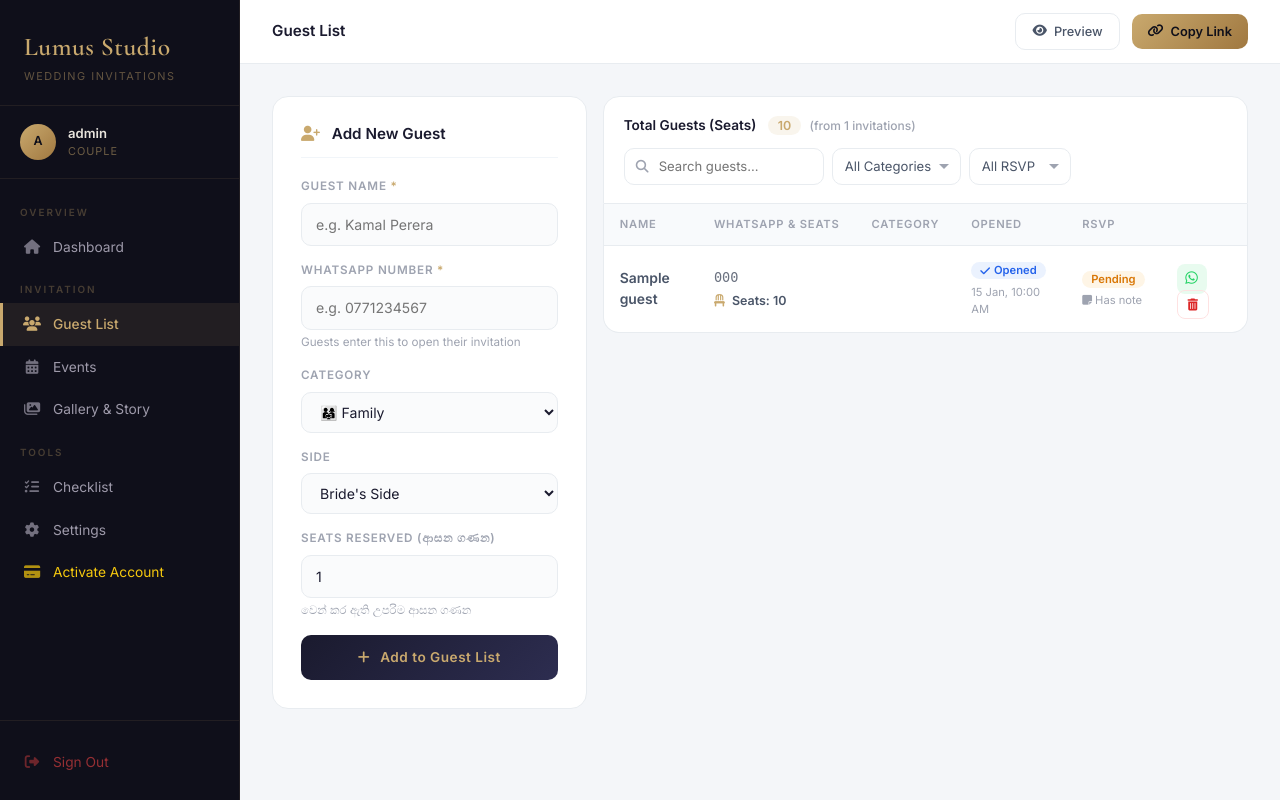
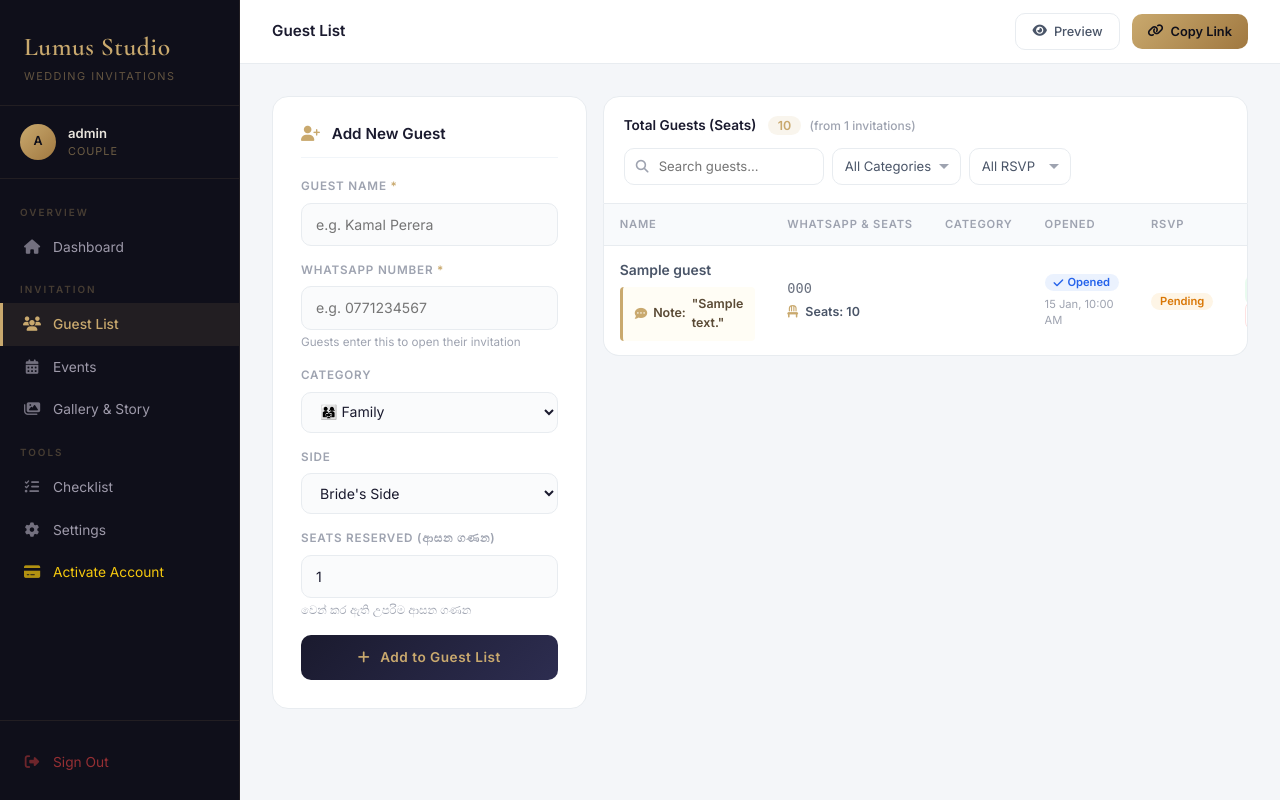
Before and after one commit to hathisathissara/lumos-studio-invitation, a PHP site: page /invite/dashboard/guests.php in a window 1280 px wide. Run offline with PHP 8.4, Linux system fonts and the light colour scheme; a user stored in the database is signed in; data comes from the database, SQL or seed files in the repository; tables that the repository leaves empty hold one stand-in row (values such as "Sample post").

Commit message:
feat: add database connection configuration and guest management system with seat tracking functionality

```diff
--- a/config/config.php
+++ b/config/config.php
@@ -1,13 +1,25 @@
 <?php
+// Force UTF-8 end-to-end: the HTTP response header, PHP's internal string
+// handling, and the DB connection must all agree — otherwise WAMP's PHP
+// (which often defaults to ISO-8859-1) can send the wrong charset header,
+// the browser misreads the emoji bytes, and they turn into "�".
+if (!headers_sent()) {
+    header('Content-Type: text/html; charset=UTF-8');
+}
+mb_internal_encoding('UTF-8');
+
 $host = 'localhost';
 $dbname = 'invite';
 $username = 'root';
 $password = ''; // wamp server එකේ සාමාන්‍යයෙන් password එකක් නෑ, ඒ නිසා මේක හිස්ව තියන්න.
 
 try {
-    $pdo = new PDO("mysql:host=$host;dbname=$dbname", $username, $password);
+    $pdo = new PDO("mysql:host=$host;dbname=$dbname;charset=utf8mb4", $username, $password);
     // Error mode එක Exception වලට set කිරීම
     $pdo->setAttribute(PDO::ATTR_ERRMODE, PDO::ERRMODE_EXCEPTION);
+    // Extra safety net so the connection always talks utf8mb4 even if the
+    // DSN charset param is ever ignored by a driver/version quirk.
+    $pdo->exec("SET NAMES utf8mb4");
 } catch(PDOException $e) {
     die("Database Connection failed: " . $e->getMessage());
 }
--- a/dashboard/guests.php
+++ b/dashboard/guests.php
@@ -299,6 +299,7 @@ require 'layouts/header.php';
     .badge-opened { background: rgba(59,130,246,0.1); color: #2563eb; }
     .badge-not-opened { background: rgba(107,114,128,0.08); color: #9ea3b0; }
 
+    /* wa/delete actions */
     .btn-del {
         background: none;
         border: 1px solid #fee2e2;
@@ -331,6 +332,32 @@ require 'layouts/header.php';
         color: #d1d5db;
         cursor: not-allowed;
         pointer-events: none;
+    }
+
+    /* Note and Seats Styles */
+    .btn-note-view {
+        background: none;
+        border: 1px solid #e8ecf0;
+        border-radius: 8px;
+        color: #4a5568;
+        padding: 6px 10px;
+        font-size: 0.75rem;
+        cursor: pointer;
+        transition: all 0.2s;
+    }
+    .btn-wa-note:hover { background: #f1f5f9; }
+
+    .guest-note-box {
+        background: #fffdf5;
+        border-left: 3px solid #c9a96e;
+        padding: 8px 12px;
+        font-size: 0.78rem;
+        color: #5a4a35;
+        border-radius: 4px;
+        margin-top: 6px;
+        display: flex;
+        align-items: center;
+        gap: 6px;
     }
 
     .empty-state {
@@ -444,7 +471,17 @@ require 'layouts/header.php';
                             data-rsvp="<?php echo htmlspecialchars($g['rsvp_status']); ?>"
                             data-seats="<?php echo intval($g['seats_reserved'] ?? 1); ?>"
                         >
-                            <td class="guest-name-cell"><?php echo htmlspecialchars($g['name']); ?></td>
+                            <td class="guest-name-cell">
+                                <?php echo htmlspecialchars($g['name']); ?>
+
+                                <!-- Guest Note එකක් දමා ඇත්නම් එය නමට යටින් ලස්සනට පෙන්වීම -->
+                                <?php if (!empty($g['guest_note'])): ?>
+                                    <div class="guest-note-box">
+                                        <i class="fas fa-comment-dots" style="color: #c9a96e;"></i>
+                                        <strong>Note:</strong> "<?php echo htmlspecialchars($g['guest_note']); ?>"
+                                    </div>
+                                <?php endif; ?>
+                            </td>
                             <td>
                                 <span class="guest-phone"><?php echo htmlspecialchars($g['whatsapp_number']); ?></span>
                                 <br>
@@ -488,33 +525,18 @@ require 'layouts/header.php';
                                 else
                                     echo "<span class='badge badge-pending-rsvp'>Pending</span>";
                                 ?>
-                                <?php if (!empty($g['guest_note'])): ?>
-                                <br><small style="color:#9ea3b0; font-size:0.7rem;" title="<?php echo htmlspecialchars($g['guest_note']); ?>">
-                                    <i class="fas fa-sticky-note"></i> Has note
-                                </small>
-                                <?php endif; ?>
                             </td>
                             <td>
                                 <?php
                                     $guest_wa_intl = to_whatsapp_intl($g['whatsapp_number']);
                                 ?>
                                 <?php if (!empty($guest_wa_intl) && !empty($invite_url_for_header)): ?>
-                                    <?php
-                                        // Personalized link: guest's own number embedded so the
-                                        // seal-open flow can auto-verify without them typing it.
-                                        $personal_link = $invite_url_for_header
-                                            . (strpos($invite_url_for_header, '?') !== false ? '&' : '?')
-                                            . 'wa=' . rawurlencode($g['whatsapp_number']);
-
-                                        // Reuse the exact wording from header.php, just swap the
-                                        // link at the end for this guest's personal one.
-                                        $personal_message = str_replace($invite_url_for_header, $personal_link, $invite_share_message_header);
-
-                                        $guest_wa_link = "https://wa.me/{$guest_wa_intl}?text=" . rawurlencode($personal_message);
-                                    ?>
-                                    <a href="<?php echo htmlspecialchars($guest_wa_link); ?>"
+                                    <!-- Dynamic URL redirection script injected here -->
+                                    <a href="#"
                                        target="_blank"
                                        class="btn-wa-send"
+                                       data-phone="<?php echo $guest_wa_intl; ?>"
+                                       data-phone-raw="<?php echo htmlspecialchars($g['whatsapp_number']); ?>"
                                        title="Send personalized invitation to <?php echo htmlspecialchars($g['name']); ?> via WhatsApp">
                                         <i class="fab fa-whatsapp"></i>
                                     </a>
@@ -578,6 +600,64 @@ function filterGuests() {
 document.getElementById('guest-search').addEventListener('input', filterGuests);
 document.getElementById('filter-cat').addEventListener('change', filterGuests);
 document.getElementById('filter-rsvp').addEventListener('change', filterGuests);
+
+// Dynamic Mobile/PC WhatsApp link routing script (Cases 3ටම සාර්ථකව ගැලපෙන ක්‍රමය)
+document.querySelectorAll('.btn-wa-send').forEach(btn => {
+    btn.addEventListener('click', function(e) {
+        e.preventDefault();
+
+        const phone = this.getAttribute('data-phone');
+        const rawPhone = this.getAttribute('data-phone-raw');
+
+        // Build personalized dynamic URL
+        const inviteBaseUrl = "<?php echo $invite_url_for_header; ?>";
+        const separator = inviteBaseUrl.includes('?') ? '&' : '?';
+        const personalLink = inviteBaseUrl + separator + 'wa=' + encodeURIComponent(rawPhone);
+
+        // Build base invitation message template using safe hex values
+        const ring = "\u{1F48D}";
+        const sparkles = "\u{2728}";
+        const heart = "\u{2764}\u{FE0F}";
+
+        const personalMessage = ring + " You're Invited! " + ring + "\n\n"
+            + "Together with our families, we are delighted to invite you to celebrate our wedding and the beginning of our forever.\n\n"
+            + "Your love, blessings, and presence would mean the world to us on this special day.\n\n"
+            + sparkles + " Please open our digital wedding invitation to view all the event details, venue, schedule, and RSVP:\n\n"
+            + personalLink
+            + "\n\nWe look forward to celebrating this unforgettable day with you! " + heart;
+
+        const encodedMessage = encodeURIComponent(personalMessage);
+
+        let waUrl = "";
+        const isMobile = /Android|webOS|iPhone|iPad|iPod|BlackBerry|IEMobile|Opera Mini/i.test(navigator.userAgent);
+
+        if (isMobile) {
+            // 1. Phone එකෙන් නම්: සෘජුවම Phone එකේ ඇති WhatsApp App එක විවෘත වේ
+            waUrl = `whatsapp://send?phone=${phone}&text=${encodedMessage}`;
+            window.open(waUrl, '_blank');
+        } else {
+            // 2. PC / Desktop එකෙන් නම්:
+            let hasApp = false;
+
+            // Browser window එක blur වුණොත් (App එක සාර්ථකව ඇරුණොත්) flag එක true වේ
+            const checkBlur = () => { hasApp = true; };
+            window.addEventListener('blur', checkBlur);
+
+            // මුලින්ම කම්පියුටර් එකේ ඇති Native App එක විවෘත කිරීමට උත්සාහ කිරීම
+            window.location.href = `whatsapp://send?phone=${phone}&text=${encodedMessage}`;
+
+            // තත්පර 1ක් (මිලි තත්පර 1000ක්) බලා සිටීම
+            setTimeout(() => {
+                window.removeEventListener('blur', checkBlur);
+                if (!hasApp) {
+                    // 3. App එක ඇරුණේ නැත්නම් (App එක නැති නිසා), ඉබේම WhatsApp Web එක අලුත් Tab එකකින් විවෘත කිරීම
+                    const webUrl = `https://web.whatsapp.com/send?phone=${phone}&text=${encodedMessage}`;
+                    window.open(webUrl, '_blank');
+                }
+            }, 1000);
+        }
+    });
+});
 </script>
 
 <?php require 'layouts/footer.php'; ?>
--- a/dashboard/layouts/header.php
+++ b/dashboard/layouts/header.php
@@ -34,8 +34,16 @@ if ($role !== 'admin' && !empty($_SESSION['wedding_id']) && isset($pdo)) {
     // නිවැරදි කල නව කේතය (ඉබේම http/https හඳුනාගනී)
 $protocol = (!empty($_SERVER['HTTPS']) && $_SERVER['HTTPS'] !== 'off' || $_SERVER['SERVER_PORT'] == 443) ? "https://" : "http://";
 $domain = $protocol . $_SERVER['HTTP_HOST'] . dirname(dirname($_SERVER['PHP_SELF']));
+$ring = "\u{1F48D}";
+    $sparkles = "\u{2728}";
+    $heart = "\u{2764}\u{FE0F}";
     $invite_url_for_header = rtrim($domain, '/') . '/' . $invite_slug;
-    $invite_share_message_header = "Together with our families, we joyfully invite you to celebrate the beginning of our forever.\n\nYour presence on our wedding day would be the greatest gift as we exchange our vows and begin this beautiful new chapter of our lives. Join us as we celebrate love, laughter, and a lifetime of happiness with our family and friends.\n\nWe look forward to sharing this unforgettable day with you.\n\n" . $invite_url_for_header;
+   $invite_share_message_header = $ring . " You're Invited! " . $ring . "\n\n"
+    . "Together with our families, we are delighted to invite you to celebrate our wedding and the beginning of our forever.\n\n"
+    . "Your love, blessings, and presence would mean the world to us on this special day.\n\n"
+    . $sparkles . " Please open our digital wedding invitation to view all the event details, venue, schedule, and RSVP:\n\n"
+    . $invite_url_for_header
+    . "\n\nWe look forward to celebrating this unforgettable day with you! " . $heart;
 }
 
 // Get initials for avatar
```
Also changed, not shown: dashboard/index.php (+7 -1 lines).
